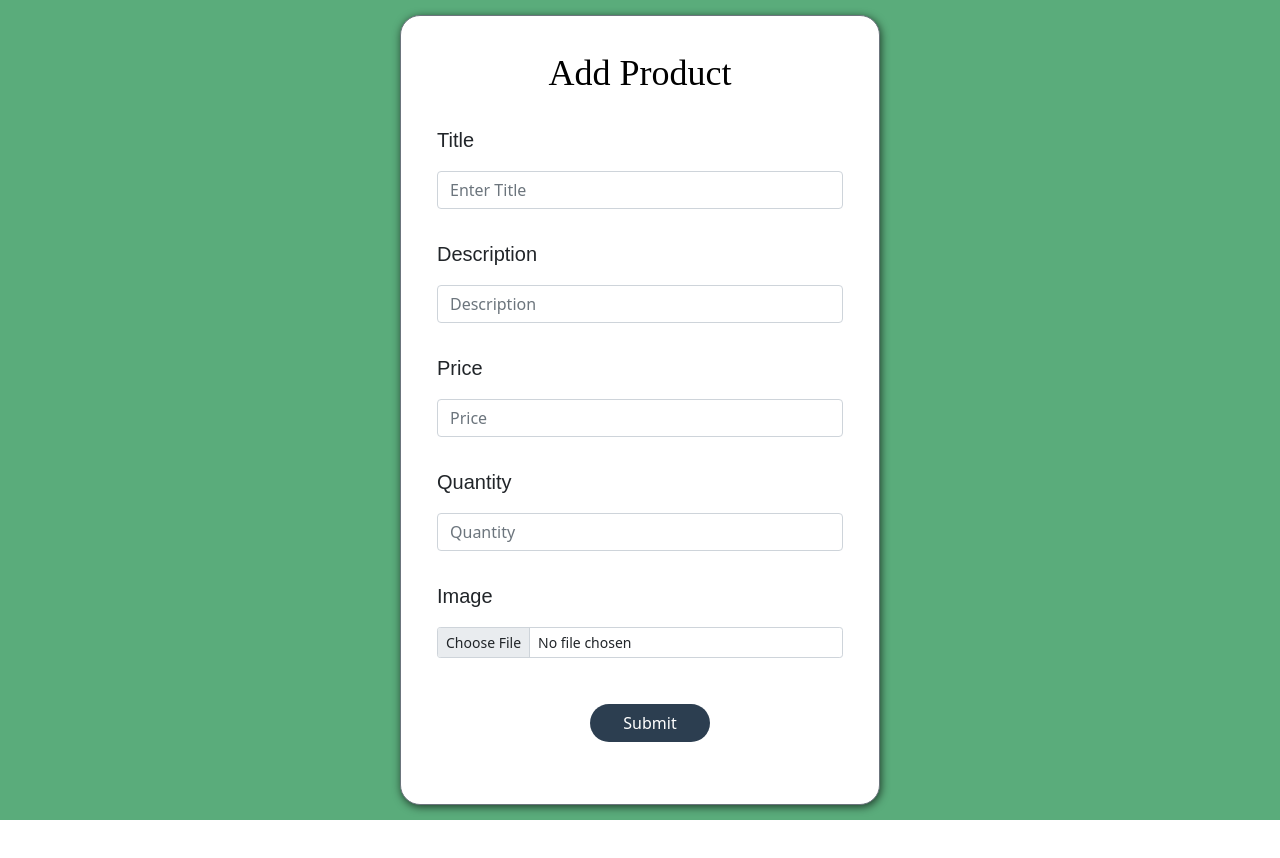
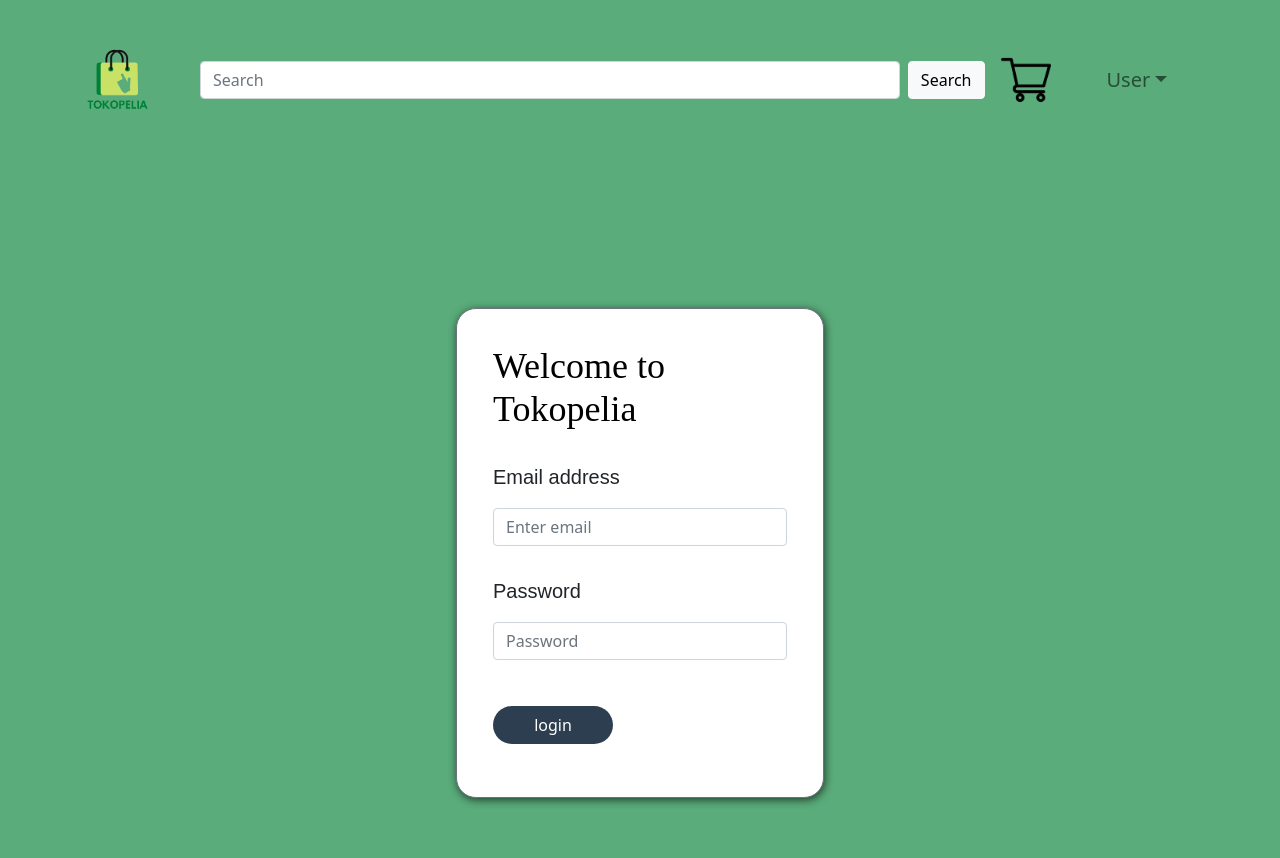
Before and after one commit to FE5-Pringgo/E-commerce-project, a React (Create React App) app: page /Login in a window 1280 px wide. Shown: the top 858 px of the page. Before the commit the page ends 820 px from the top, so only its background shows below. Built offline with nearby package versions, Linux system fonts and the light colour scheme.

Commit message:
Penambahan Route dan merapihkan css

```diff
--- a/package.json
+++ b/package.json
@@ -11,6 +11,7 @@
     "react": "^18.1.0",
     "react-bootstrap": "^2.3.1",
     "react-dom": "^18.1.0",
+    "react-router-dom": "^6.3.0",
     "react-scripts": "5.0.1",
     "web-vitals": "^2.1.4"
   },
--- a/src/App.js
+++ b/src/App.js
@@ -1,5 +1,6 @@
+import React from "react";
+import { BrowserRouter, Routes, Route } from "react-router-dom";
 import "./Styles/App.css";
-import React from "react";
 import Login from "./View/login.jsx";
 import Register from "./View/register.jsx";
 import Home from "./View/homePage.jsx";
@@ -11,16 +12,19 @@ import AddPage from "./View/addProduct.jsx";
 
 function App() {
   return (
-    <div className="App">
-      {/* <NavbarComponent /> */}
-      {/* <Login /> */}
-      {/* <Register /> */}
-      {/* <Home /> */}
-      {/* <DetailProduct /> */}
-      {/* <Cart /> */}
-      {/* <OrderPage /> */}
-      <AddPage />
-    </div>
+    <BrowserRouter>
+      <NavbarComponent />
+
+      <Routes>
+        <Route path="/Home" element={<Home />} />
+        <Route path="/DetailProduct" element={<DetailProduct />} />
+        <Route path="/Cart" element={<Cart />} />
+        <Route path="/Login" element={<Login />} />
+        <Route path="/Register" element={<Register />} />
+        <Route path="/OrderPage" element={<OrderPage />} />
+        <Route path="/AddPage" element={<AddPage />} />
+      </Routes>
+    </BrowserRouter>
   );
 }
 
--- a/src/Styles/Home.css
+++ b/src/Styles/Home.css
@@ -12,6 +12,7 @@
   margin-left: 1vw;
   margin-right: 10px;
   padding: 20px;
+  height: auto;
 }
 
 .card-title {
--- a/src/Styles/addProduct.css
+++ b/src/Styles/addProduct.css
@@ -6,7 +6,7 @@
     align-items: center;
 }
 
-.card {
+.card-add {
         box-shadow: 1px 2px 8px rgba(0, 0, 0, 0.65);
         height: 790px;
         margin: 6rem auto 8.1rem auto;
--- a/src/Styles/cart.css
+++ b/src/Styles/cart.css
@@ -115,7 +115,7 @@
     font-size: 24px;
 }
 
-.btn{
+.btn-cart1{
     margin-left: -130px;
 }
 
--- a/src/Styles/login.css
+++ b/src/Styles/login.css
@@ -7,7 +7,7 @@
     align-items: center;
 }
 
-.card {
+.card-login {
         box-shadow: 1px 2px 8px rgba(0, 0, 0, 0.65);
         height: 490px;
         margin: 6rem auto 8.1rem auto;
--- a/src/View/addProduct.jsx
+++ b/src/View/addProduct.jsx
@@ -37,7 +37,7 @@ export default function Login() {
 
   return (
     <div className='bg-add'>
-        <Card className='card' border='secondary' style={{ width: '30rem'}}>
+        <Card className='card-add' border='secondary' style={{ width: '30rem'}}>
             <Card.Body className='card-body'>
                 <Card.Title className='title'>Add Product</Card.Title>
                 <Form>
--- a/src/View/homePage.jsx
+++ b/src/View/homePage.jsx
@@ -22,7 +22,7 @@ function Homepage() {
       {/* isi konten */}
 
       <div className="background">
-        <div className=" row">
+        <div className="row">
           <div className="col-lg-3 col-md-3 sol-sm-3 col-3">
             <Card style={{ width: "18rem" }}>
               <Card.Img variant="top" src={Logo} />
--- a/src/View/login.jsx
+++ b/src/View/login.jsx
@@ -25,7 +25,7 @@ export default function Login() {
 
   return (
     <div className='bg-login'>
-        <Card className='card' border='secondary' style={{ width: '23rem'}}>
+        <Card className='card-login' border='secondary' style={{ width: '23rem'}}>
             <Card.Body className='card-body'>
                 <Card.Title className='title'>Welcome to Tokopelia</Card.Title>
                 <Form>
```
Also changed, not shown: 1 other file (tests, documents, lock files or other folders).
